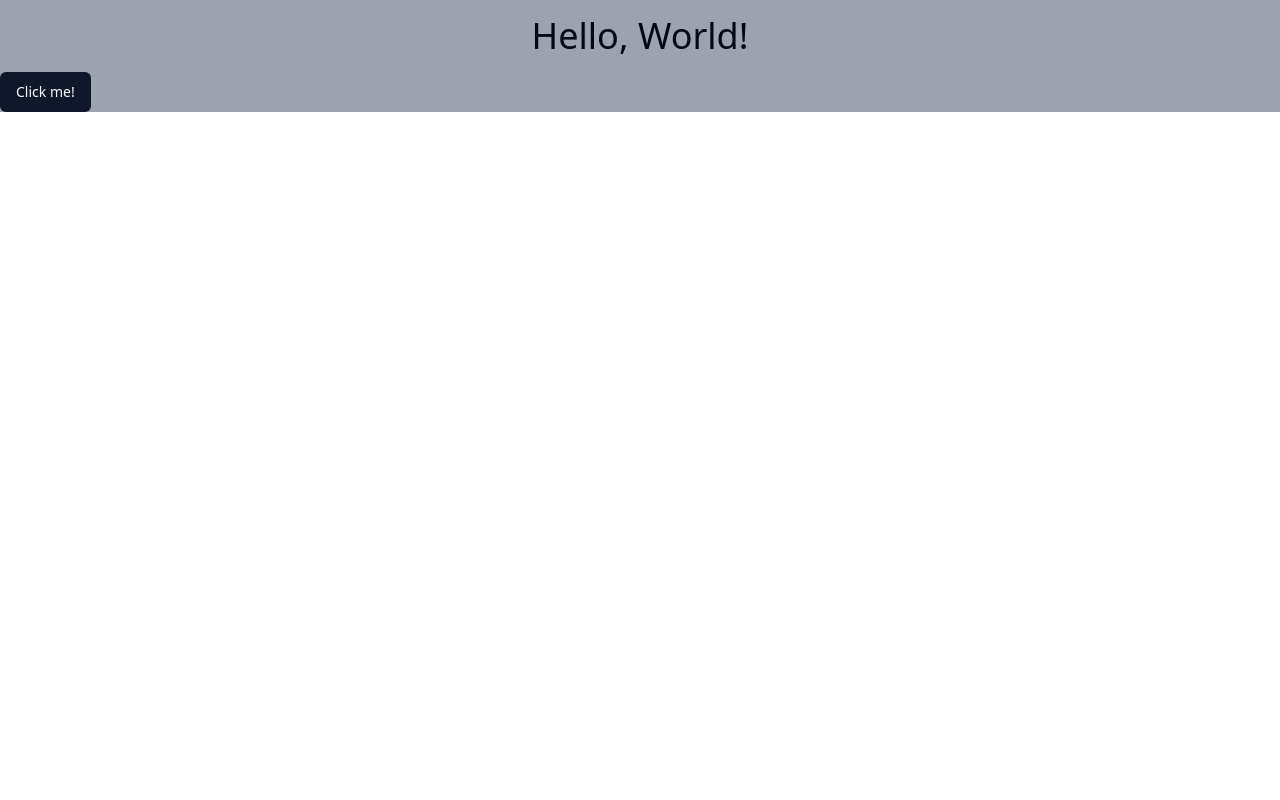
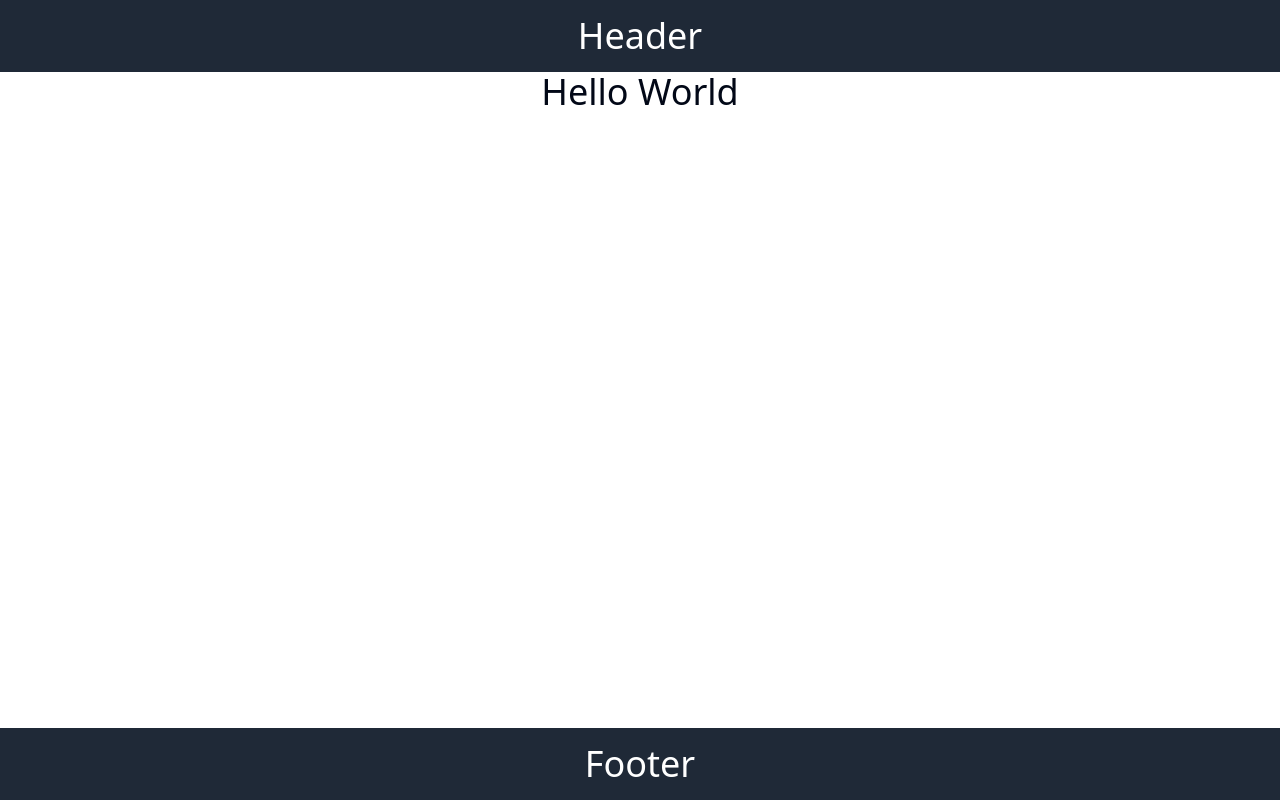
Before and after one commit to calloc134/typespec-orval-stack, a React (Vite) app in the folder packages/frontend/: page /hello in a window 1280 px wide. Built offline with nearby package versions, Linux system fonts and the light colour scheme.

Commit message:
とりあえずコンポーネントスタイル適用

```diff
--- /dev/null
+++ b/packages/frontend/src/components/Footer.tsx
@@ -0,0 +1,7 @@
+export const Footer = () => {
+  return (
+    <footer className="bg-gray-800 text-white p-4">
+      <h1 className="text-4xl text-center">Footer</h1>
+    </footer>
+  );
+};
--- /dev/null
+++ b/packages/frontend/src/components/Header.tsx
@@ -0,0 +1,7 @@
+export const Header = () => {
+  return (
+    <header className="bg-gray-800 text-white p-4">
+      <h1 className="text-4xl text-center">Header</h1>
+    </header>
+  );
+};
--- /dev/null
+++ b/packages/frontend/src/components/Layout.tsx
@@ -0,0 +1,12 @@
+import { Header } from "./Header";
+import { Footer } from "./Footer";
+
+export const Layout = ({ children }: { children: React.ReactNode }) => {
+  return (
+    <div className="flex flex-col h-screen">
+      <Header />
+      <main className="flex-grow">{children}</main>
+      <Footer />
+    </div>
+  );
+};
--- /dev/null
+++ b/packages/frontend/src/features/hello/pages/Hello.tsx
@@ -0,0 +1,7 @@
+export const Hello = () => {
+  return (
+    <div className="flex flex-col items-center  h-full">
+      <h1 className="text-4xl">Hello World</h1>
+    </div>
+  );
+};
--- a/packages/frontend/src/main.tsx
+++ b/packages/frontend/src/main.tsx
@@ -1,10 +1,13 @@
 import { StrictMode } from "react";
 import { createRoot } from "react-dom/client";
-import { App } from "./App.tsx";
+
 import "./index.css";
+import { RouterProvider } from "@tanstack/react-router";
+import { router } from "./route.tsx";
 
 createRoot(document.getElementById("root")!).render(
   <StrictMode>
-    <App />
+    {/* <App /> */}
+    <RouterProvider router={router} />
   </StrictMode>
 );
--- /dev/null
+++ b/packages/frontend/src/route.tsx
@@ -0,0 +1,32 @@
+import {
+  createRootRoute,
+  createRoute,
+  createRouter,
+  Outlet,
+} from "@tanstack/react-router";
+import { Layout } from "./components/Layout";
+import { Hello } from "./features/hello/pages/Hello";
+
+const rootRoute = createRootRoute({
+  component: () => (
+    <Layout>
+      <Outlet />
+    </Layout>
+  ),
+});
+
+const helloRoute = createRoute({
+  getParentRoute: () => rootRoute,
+  path: "/hello",
+  component: () => <Hello />,
+});
+
+const routeTree = rootRoute.addChildren([helloRoute]);
+
+export const router = createRouter({ routeTree });
+
+declare module "@tanstack/react-router" {
+  interface Register {
+    router: typeof router;
+  }
+}
```
